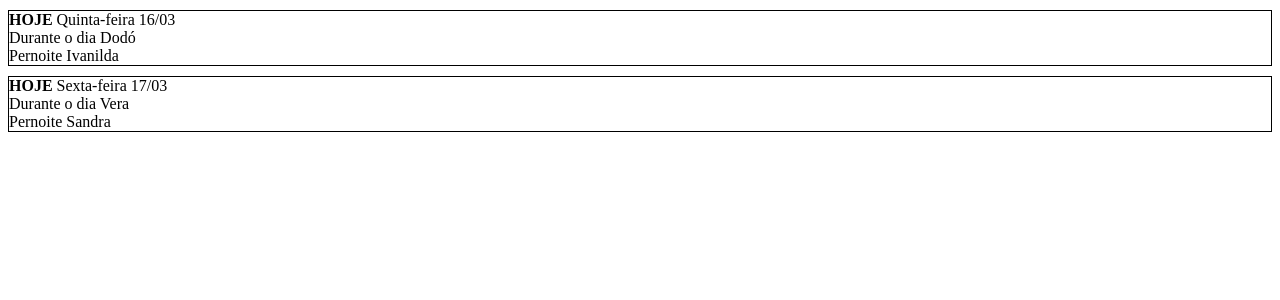
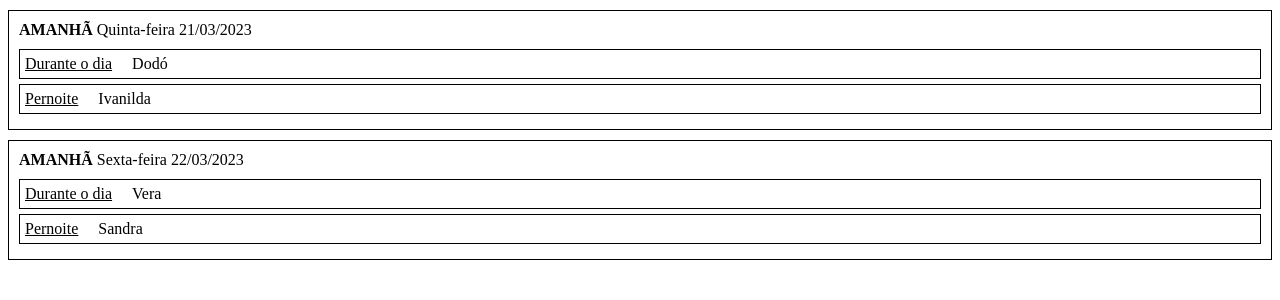
Before and after one commit to carlosladeira/quemvai, an Angular app: page / in a window 1280 px wide. Shown: the top 300 px of the page. Built offline with nearby package versions, Linux system fonts and the light colour scheme.

Commit message:
Some style and logic

```diff
--- /dev/null
+++ b/src/informacoes-do-dia/informacoes-do-dia.css
@@ -0,0 +1,11 @@
+.outside-card {
+  border: solid 1px;
+  margin-top: 10px;
+  padding: 10px;
+}
+
+.inside-card {
+  border: solid 1px;
+  margin: 5px 0px;
+  padding: 5px;
+}
--- a/src/informacoes-do-dia/informacoes-do-dia.html
+++ b/src/informacoes-do-dia/informacoes-do-dia.html
@@ -1,9 +1,13 @@
-<div style="border: solid 1px; margin-top: 10px;">
-  <span><strong>HOJE</strong></span> {{ dia }}
-  <div>
-    Durante o dia <span>{{ nomeDiaria }}</span>
+<div class="outside-card ">
+  <div style="margin-bottom: 10px;">
+    <span><strong>{{ adverbioTempo }}</strong></span> {{ dia }}
   </div>
-  <div>
-    Pernoite <span>{{ nomePernoite }}</span>
+  <div class="inside-card">
+    <span style="text-decoration: underline; margin-right: 20px;">Durante o dia</span>
+    <span>{{ nomeDiaria }}</span>
+  </div>
+  <div class="inside-card">
+    <span style="text-decoration: underline;; margin-right: 20px;">Pernoite</span>
+    <span>{{ nomePernoite }}</span>
   </div>
 </div>
--- a/src/informacoes-do-dia/informacoes-do-dia.ts
+++ b/src/informacoes-do-dia/informacoes-do-dia.ts
@@ -1,14 +1,30 @@
-import { Component, Input } from '@angular/core';
+import { Component, Input, OnInit } from '@angular/core';
 import { CommonModule } from '@angular/common';
 
 @Component({
   selector: 'informacoes-do-dia',
   standalone: true,
   imports: [CommonModule],
-  templateUrl: './informacoes-do-dia.html'
+  templateUrl: './informacoes-do-dia.html',
+  styleUrls: ['./informacoes-do-dia.css']
 })
-export class InformacoesDoDia {
+export class InformacoesDoDia implements OnInit {
   @Input() dia: string;
   @Input() nomeDiaria: string;
   @Input() nomePernoite: string;
+
+  adverbioTempo: string;
+  hoje = new Date().toLocaleDateString();
+
+  ngOnInit() {
+    console.log('Dia: ', this.dia);
+    console.log('Hoje: ', this.hoje);
+
+    var now = new Date();
+    var days = ['Sunday','Monday','Tuesday','Wednesday','Thursday','Friday','Saturday'];
+    console.log(days[ now.getDay() ]);
+
+    this.adverbioTempo = this.dia === this.hoje ? 'HOJE' : 'AMANHÃ';
+    //console.log(this.adverbioTempo)
+  }
 }
--- a/src/main.ts
+++ b/src/main.ts
@@ -10,12 +10,12 @@ import { InformacoesDoDia } from './informacoes-do-dia/informacoes-do-dia';
   imports: [CommonModule, InformacoesDoDia],
   template: `
     <informacoes-do-dia
-      dia="Quinta-feira 16/03"
+      dia="Quinta-feira 21/03/2023"
       nomeDiaria="Dodó"
       nomePernoite="Ivanilda"
     />
     <informacoes-do-dia
-      dia="Sexta-feira 17/03"
+      dia="Sexta-feira 22/03/2023"
       nomeDiaria="Vera"
       nomePernoite="Sandra"
     />
```
